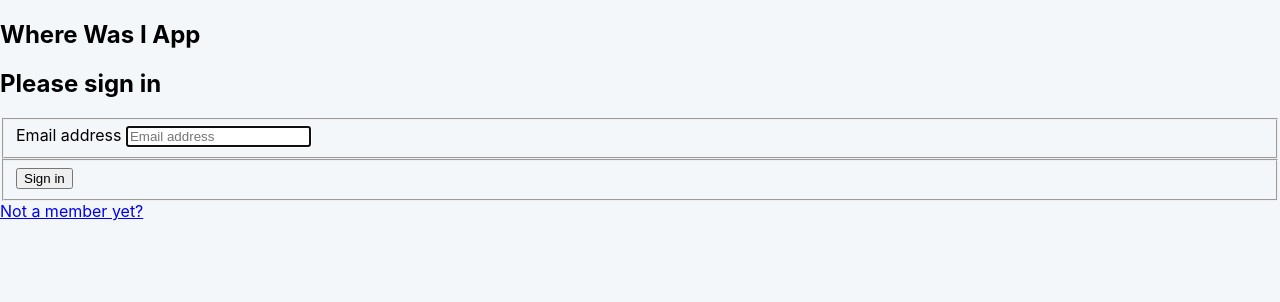
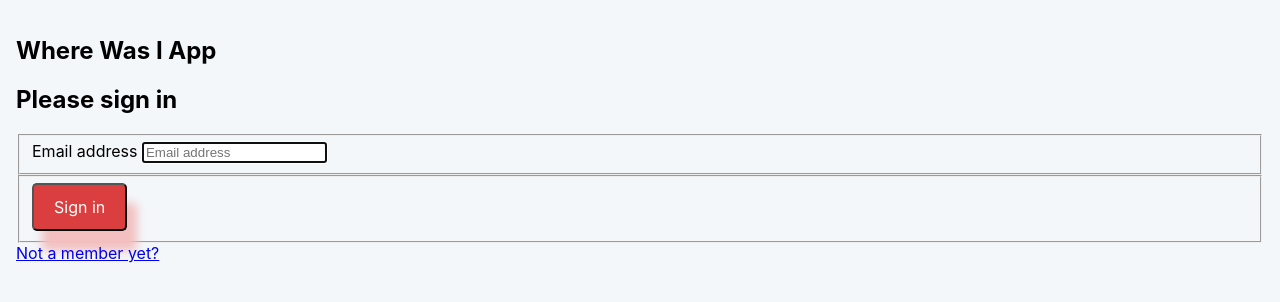
Before and after one commit to calebwagner/react-notes-app, a React (Create React App) app: page /login in a window 1280 px wide. Shown: the top 302 px of the page. Built offline with nearby package versions, Linux system fonts and the light colour scheme.

Commit message:
create form feature

```diff
--- a/src/components/ApplicationViews.js
+++ b/src/components/ApplicationViews.js
@@ -11,7 +11,7 @@ export const ApplicationViews = () => {
     <>
       <NotebookProvider>
         <NotesProvider>
-          <Route path="/">
+          <Route path="/create">
             <NotebookForm />
           </Route>
           <Route exact path="/">
--- a/src/components/notebooks/Notebook.css
+++ b/src/components/notebooks/Notebook.css
@@ -16,6 +16,7 @@
 .notebook__list {
   display: flex;
   justify-content: space-between;
+  flex-wrap: wrap;
 }
 
 .notebook {
@@ -25,6 +26,33 @@
 }
 
 .notebookForm {
-  width: 40%;
   background-color: #fffbe7;
 }
+
+button {
+  background-color: #f0483e;
+  color: white;
+  background: #da3e3e;
+  border-radius: 5px;
+  box-shadow: 10px 20px 10px #f3bfbf;
+  cursor: pointer;
+  font: inherit;
+  margin: 0;
+  outline: ;
+  padding: 12px 20px;
+  transition: all 0.1s linear;
+  width: 3 rem;
+  display: flex;
+  justify-content: center;
+}
+
+button:hover {
+  box-shadow: 10px 10px 10px black;
+  transform: translateY(5px);
+}
+
+button:hover,
+button:focus,
+button:active {
+  transform: scale(1.1);
+}
--- a/src/components/notebooks/NotebookList.js
+++ b/src/components/notebooks/NotebookList.js
@@ -1,10 +1,11 @@
 import React, { useContext, useEffect } from "react";
 import { NotebookContext } from "./NotebookProvider";
-import { Link } from "react-router-dom";
+import { Link, useHistory } from "react-router-dom";
 import "./Notebook.css";
 
 export const NotebookList = () => {
   const { notebooks, getNotebooks } = useContext(NotebookContext);
+  const history = useHistory();
 
   useEffect(() => {
     getNotebooks();
@@ -18,6 +19,7 @@ export const NotebookList = () => {
 
   return (
     <>
+      <button onClick={() => history.push("/create")}>Make Reservation</button>
       <section className="notebook__list">
         {userNotebooks.map((notebook) => (
           <div
--- a/src/index.css
+++ b/src/index.css
@@ -6,6 +6,7 @@ body {
   -webkit-font-smoothing: antialiased;
   -moz-osx-font-smoothing: grayscale;
   background-color: #f3f7fa;
+  padding: 1rem;
 }
 
 code {
```
